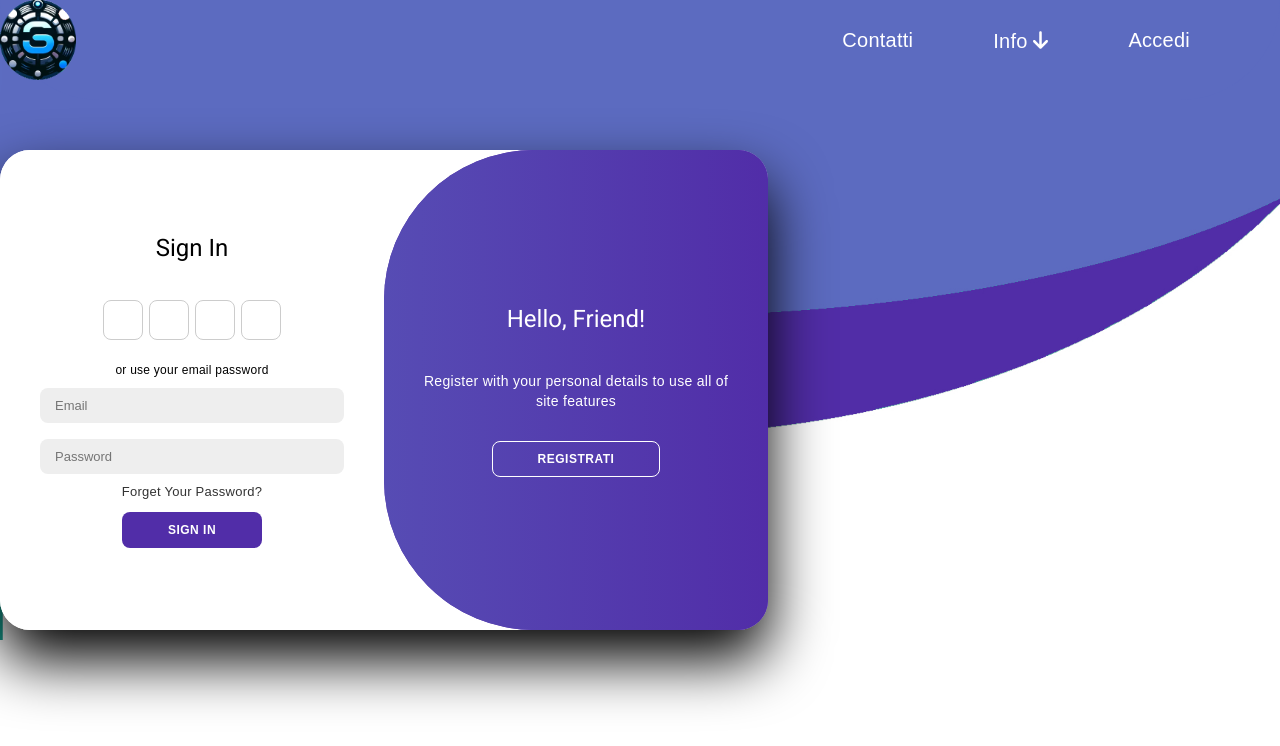
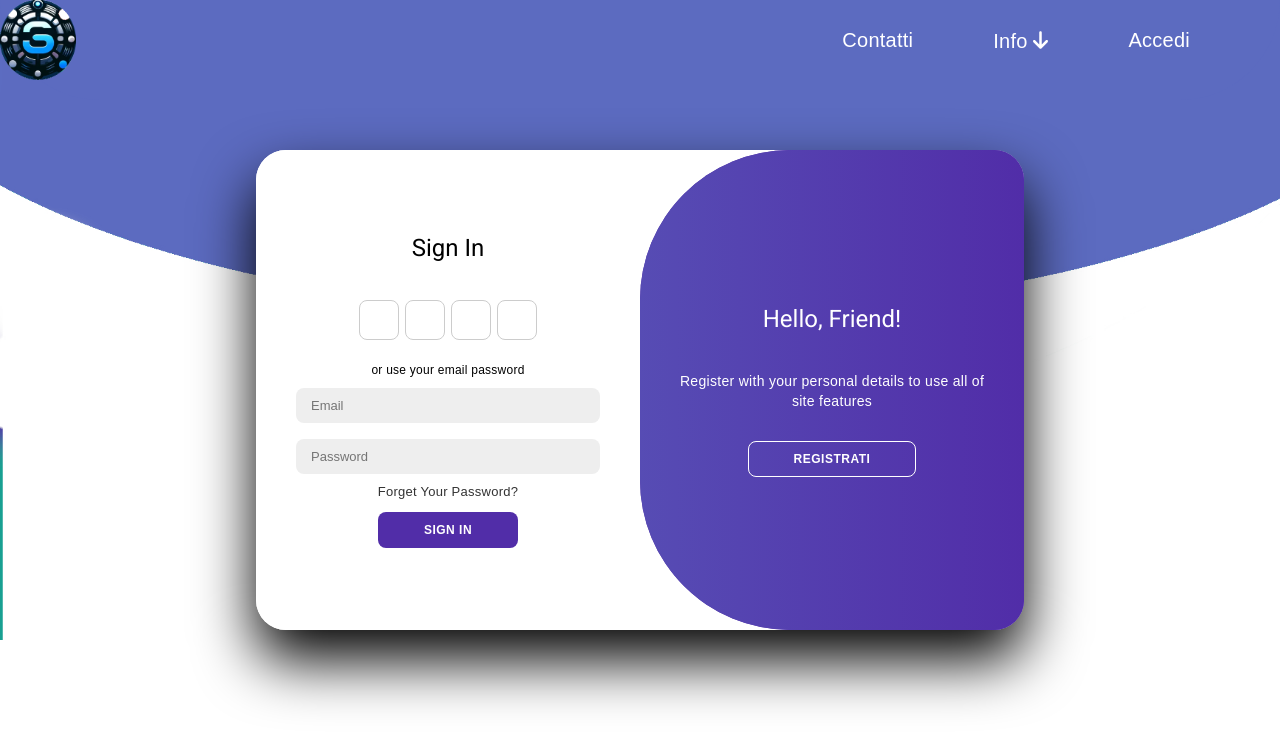
Before and after one commit to Musa-lee02/WebApp-IngSw-Progettone, an Angular app in the folder SkillMatch/: page /Accedi in a window 1280 px wide. Shown: the top 746 px of the page. Built offline with nearby package versions, Linux system fonts and the light colour scheme.

Commit message:
modifiche sfondo

```diff
--- a/SkillMatch/src/app/app.component.css
+++ b/SkillMatch/src/app/app.component.css
@@ -4,7 +4,7 @@ body {
     display: block;
     margin: 0;
     font-family: Arial, Helvetica, sans-serif;
-    background-image: url('../assets/sfondo.jpg');
+    background-image: url('../assets/sfondo2.jpg');
     background-repeat: no-repeat;
     background-size: cover;
     background-color: white;
@@ -12,6 +12,8 @@ body {
 }
 .container{
 
+    display: flex;
+    flex-direction: column;
 }
 .navBar{
     background-color:#5c6bc0 ;
@@ -30,9 +32,11 @@ body {
 .content{
 
     padding-top: 150px;
-    display: block;
+    display: flex;
+    justify-content: center;
 
 }
+
 
 
 ul {
--- a/SkillMatch/src/app/app.component.html
+++ b/SkillMatch/src/app/app.component.html
@@ -1,5 +1,6 @@
 
 <body>
+  <div class="container">
     <div class="navBar">
       <ul>
         <li style="margin-right: 50px;"><a class="active" href="#" routerLink="Accedi" >Accedi</a></li>
@@ -13,10 +14,11 @@
         <li><a href="#" routerLink="Contatti">Contatti</a></li>
       </ul>
 
-    <img src="../assets/semicerchio.png" style="height: 80%;">
+    <img src="../assets/semicerchio.png" style="height: 80%;" >
 
   </div>
   <div class="content">
           <router-outlet></router-outlet>
   </div>
+</div>
 </body>
--- a/SkillMatch/src/app/component/accedi/accedi.component.html
+++ b/SkillMatch/src/app/component/accedi/accedi.component.html
@@ -1,6 +1,6 @@
 
 
-  <div class="container" #container>
+<div class="container" #container>
       <div class="form-container sign-up">
           <form>
               <h1>Create Account</h1>
```
Also changed, not shown: SkillMatch/src/assets/sfondo2.jpg.
